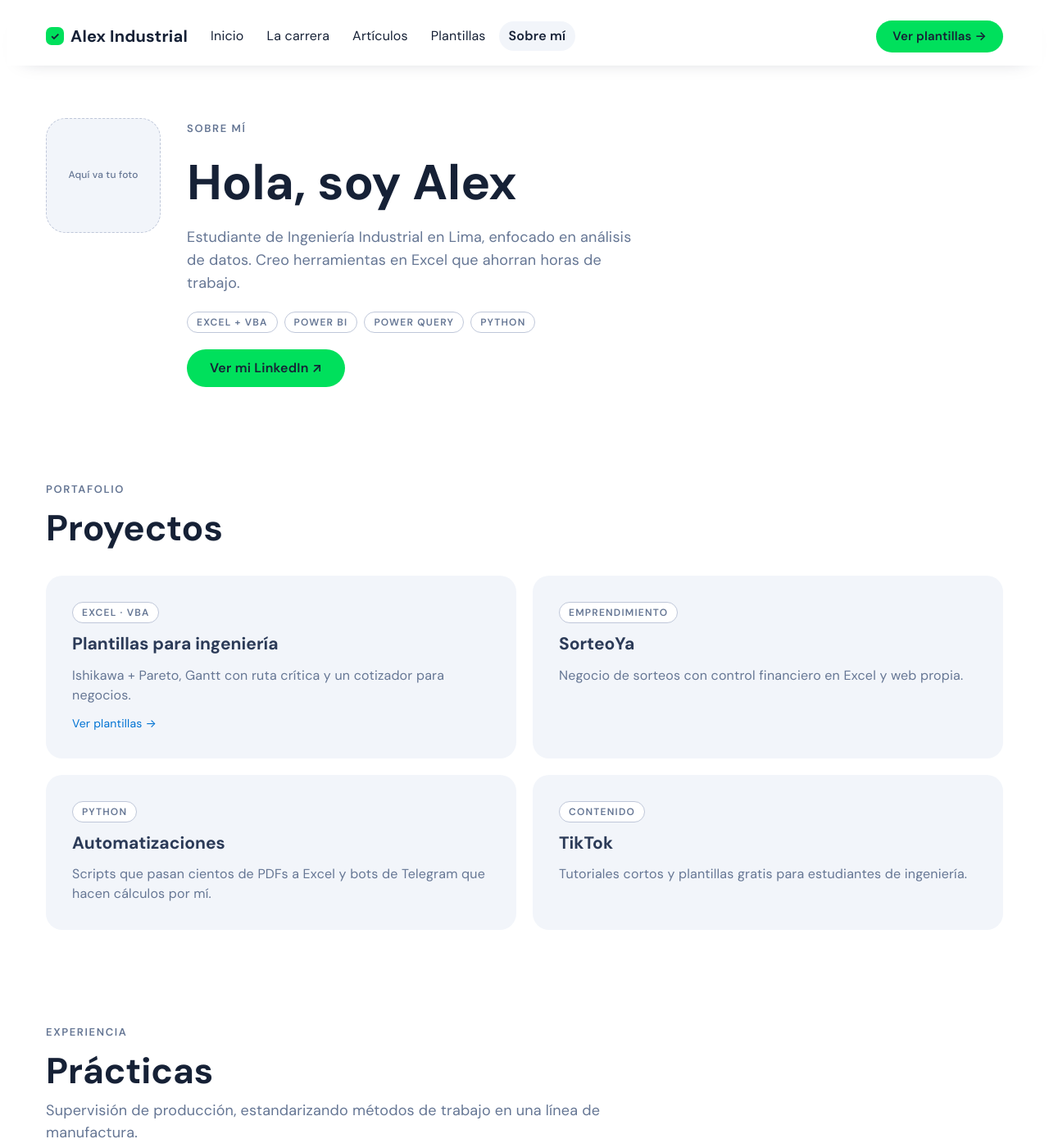
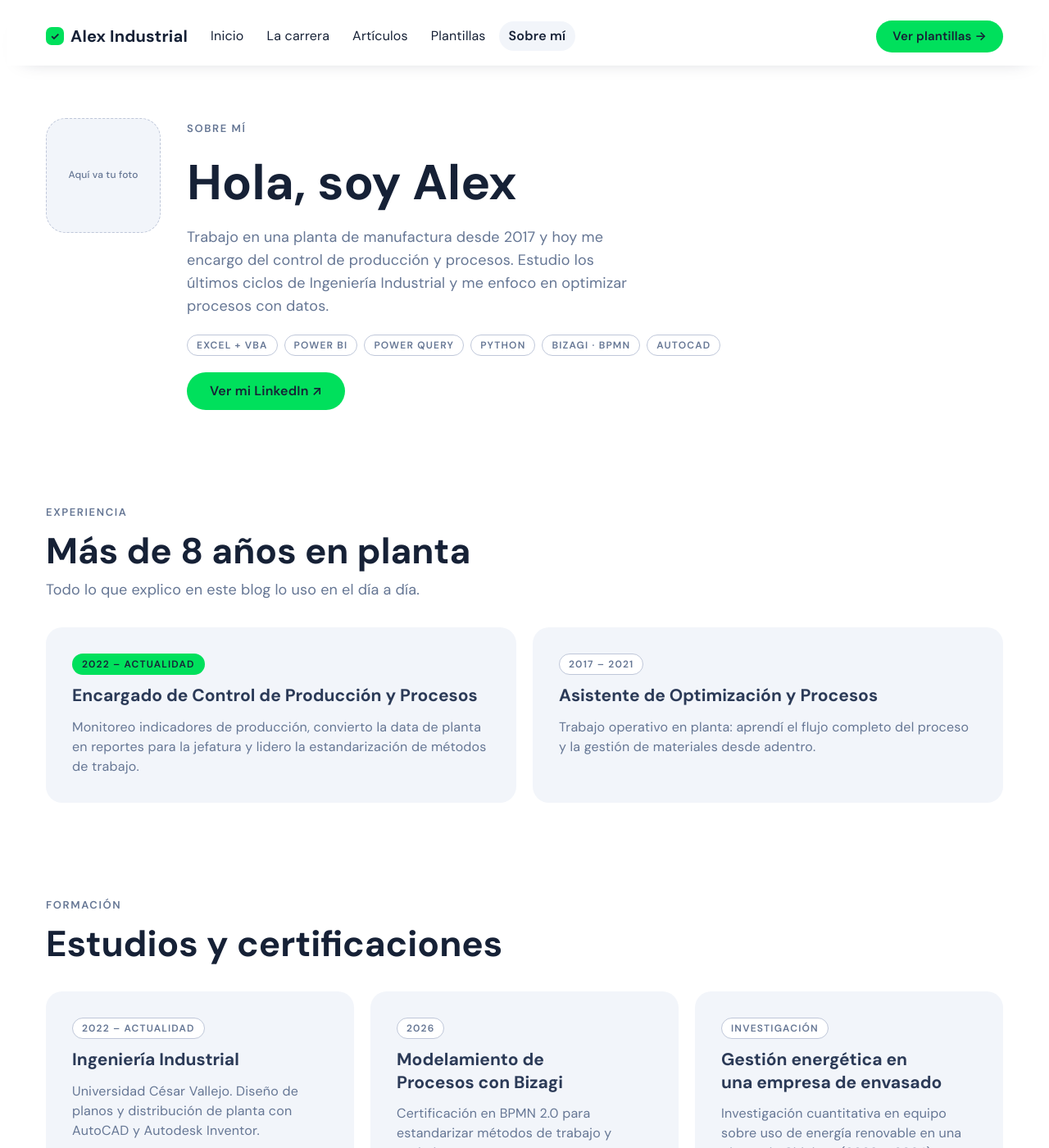
Before and after one commit to AlexCastilloFar/AlexCastilloFar.github.io, a Jekyll site: the page built from sobre-mi/index.html, in a window 1280 px wide and 1400 px high. Shown: the whole window at 82% size. Built offline with Jekyll 4.4.1, drawn with Linux system fonts in a browser that asks for light colours; some of the changed text lies outside the part shown.

Commit message:
Sobre mí: experiencia, formación y certificaciones desde LinkedIn
Co-Authored-By: Claude Opus 5.5 <noreply@anthropic.com>
Claude-Session: https://claude.ai/code/session_01PDpecnC4qJskpxKXANRDtd

```diff
--- a/index.html
+++ b/index.html
@@ -49,7 +49,7 @@ title: Ingeniería Industrial explicada fácil
       <div class="stack" style="gap:8px">
         <span class="eyebrow">Quién está detrás</span>
         <h3 style="font-size:24px;color:var(--navy)">Hola, soy Alex</h3>
-        <p class="muted">Estudiante de Ingeniería Industrial en Lima, enfocado en análisis de datos. Hago estas plantillas para que no pierdas horas en lo que Excel puede hacer solo.</p>
+        <p class="muted">Llevo más de 8 años en una planta de manufactura, hoy a cargo del control de producción y procesos, y estudio Ingeniería Industrial. Estas plantillas nacen de problemas reales que resuelvo en el trabajo.</p>
         <a class="more" href="{{ '/sobre-mi/' | relative_url }}">Conóceme →</a>
       </div>
     </div>
--- a/sobre-mi/index.html
+++ b/sobre-mi/index.html
@@ -2,21 +2,39 @@
 layout: default
 seccion: sobre-mi
 title: Sobre mí
-description: Alex, estudiante de Ingeniería Industrial en Lima enfocado en análisis de datos y creador de plantillas de Excel.
+description: Alex Castillo, encargado de control de producción y procesos y estudiante de Ingeniería Industrial en Lima, enfocado en optimización de procesos y analítica de datos.
 ---
 <section class="view wrap">
   <div class="me">
     {% include foto.html %}
-    <div class="stack" style="max-width:640px">
+    <div class="stack" style="max-width:660px">
       <span class="eyebrow">Sobre mí</span>
       <h1>Hola, soy Alex</h1>
-      <p class="lead">Estudiante de Ingeniería Industrial en Lima, enfocado en análisis de datos. Creo herramientas en Excel que ahorran horas de trabajo.</p>
-      <div class="chips"><span class="tag">Excel + VBA</span><span class="tag">Power BI</span><span class="tag">Power Query</span><span class="tag">Python</span></div>
+      <p class="lead">Trabajo en una planta de manufactura desde 2017 y hoy me encargo del control de producción y procesos. Estudio los últimos ciclos de Ingeniería Industrial y me enfoco en optimizar procesos con datos.</p>
+      <div class="chips"><span class="tag">Excel + VBA</span><span class="tag">Power BI</span><span class="tag">Power Query</span><span class="tag">Python</span><span class="tag">Bizagi · BPMN</span><span class="tag">AutoCAD</span></div>
       {% if site.linkedin and site.linkedin != "" %}<div class="ctas"><a class="btn btn-ink" href="{{ site.linkedin }}" target="_blank" rel="noopener">Ver mi LinkedIn ↗</a></div>{% endif %}
     </div>
   </div>
+
   <div class="block">
-    <div class="sec-head"><span class="eyebrow">Portafolio</span><h2>Proyectos</h2></div>
+    <div class="sec-head"><span class="eyebrow">Experiencia</span><h2>Más de 8 años en planta</h2><p>Todo lo que explico en este blog lo uso en el día a día.</p></div>
+    <div class="grid2">
+      <div class="card"><span class="tag hot">2022 – actualidad</span><h3>Encargado de Control de Producción y Procesos</h3><p>Monitoreo indicadores de producción, convierto la data de planta en reportes para la jefatura y lidero la estandarización de métodos de trabajo.</p></div>
+      <div class="card"><span class="tag">2017 – 2021</span><h3>Asistente de Optimización y Procesos</h3><p>Trabajo operativo en planta: aprendí el flujo completo del proceso y la gestión de materiales desde adentro.</p></div>
+    </div>
+  </div>
+
+  <div class="block">
+    <div class="sec-head"><span class="eyebrow">Formación</span><h2>Estudios y certificaciones</h2></div>
+    <div class="grid3">
+      <div class="card"><span class="tag">2022 – actualidad</span><h3>Ingeniería Industrial</h3><p>Universidad César Vallejo. Diseño de planos y distribución de planta con AutoCAD y Autodesk Inventor.</p></div>
+      <div class="card"><span class="tag">2026</span><h3>Modelamiento de Procesos con Bizagi</h3><p>Certificación en BPMN 2.0 para estandarizar métodos de trabajo y optimizar procesos.</p></div>
+      <div class="card"><span class="tag">Investigación</span><h3>Gestión energética en una empresa de envasado</h3><p>Investigación cuantitativa en equipo sobre uso de energía renovable en una planta de Chiclayo (2023 – 2024).</p></div>
+    </div>
+  </div>
+
+  <div class="block">
+    <div class="sec-head"><span class="eyebrow">Portafolio</span><h2>Proyectos propios</h2></div>
     <div class="grid2">
       <a class="card card-link" href="{{ '/plantillas/' | relative_url }}"><span class="tag">Excel · VBA</span><h3>Plantillas para ingeniería</h3><p>Ishikawa + Pareto, Gantt con ruta crítica y un cotizador para negocios.</p><span class="meta">Ver plantillas →</span></a>
       <div class="card"><span class="tag">Emprendimiento</span><h3>SorteoYa</h3><p>Negocio de sorteos con control financiero en Excel y web propia.</p></div>
@@ -24,7 +42,4 @@ description: Alex, estudiante de Ingeniería Industrial en Lima enfocado en aná
       <div class="card"><span class="tag">Contenido</span><h3>TikTok</h3><p>Tutoriales cortos y plantillas gratis para estudiantes de ingeniería.</p></div>
     </div>
   </div>
-  <div class="block">
-    <div class="sec-head"><span class="eyebrow">Experiencia</span><h2>Prácticas</h2><p>Supervisión de producción, estandarizando métodos de trabajo en una línea de manufactura.</p></div>
-  </div>
 </section>
```
